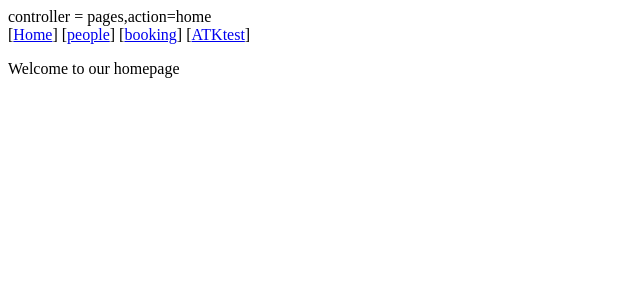
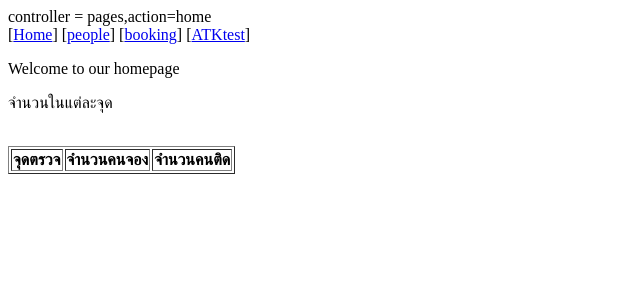
Before and after one commit to KanyanutM/db21_123, a PHP site: page / in a window 1280 px wide. Shown: the top 300 px of the page, without its empty margins (0-640 px from the left). Run offline with PHP 8.4, Linux system fonts and the light colour scheme; tables that the repository leaves empty or names only in its code hold one stand-in row (values such as "Sample post").

Commit message:
Update Home.php

```diff
--- a/views/Pages/Home.php
+++ b/views/Pages/Home.php
@@ -1 +1,21 @@
 <p>Welcome to our homepage </p>
+
+<p>จำนวนในแต่ละจุด</p>
+<table border = 1>
+
+    <tr>
+        <td><b>จุดตรวจ</b></td>
+        <td><b>จำนวนคนจอง</b></td>
+        <td><b>จำนวนคนติด</b></td>
+
+    </tr>
+    <br>
+ <?php foreach($sum_list as $sum)
+ {
+     echo "<tr><td>$sum->name_checkpoint</td>
+     <td>$sum->sum</td>
+     <td>$sum->sum_result</td>
+     </tr> ";
+ }
+ echo "</table>";
+ ?>
```
